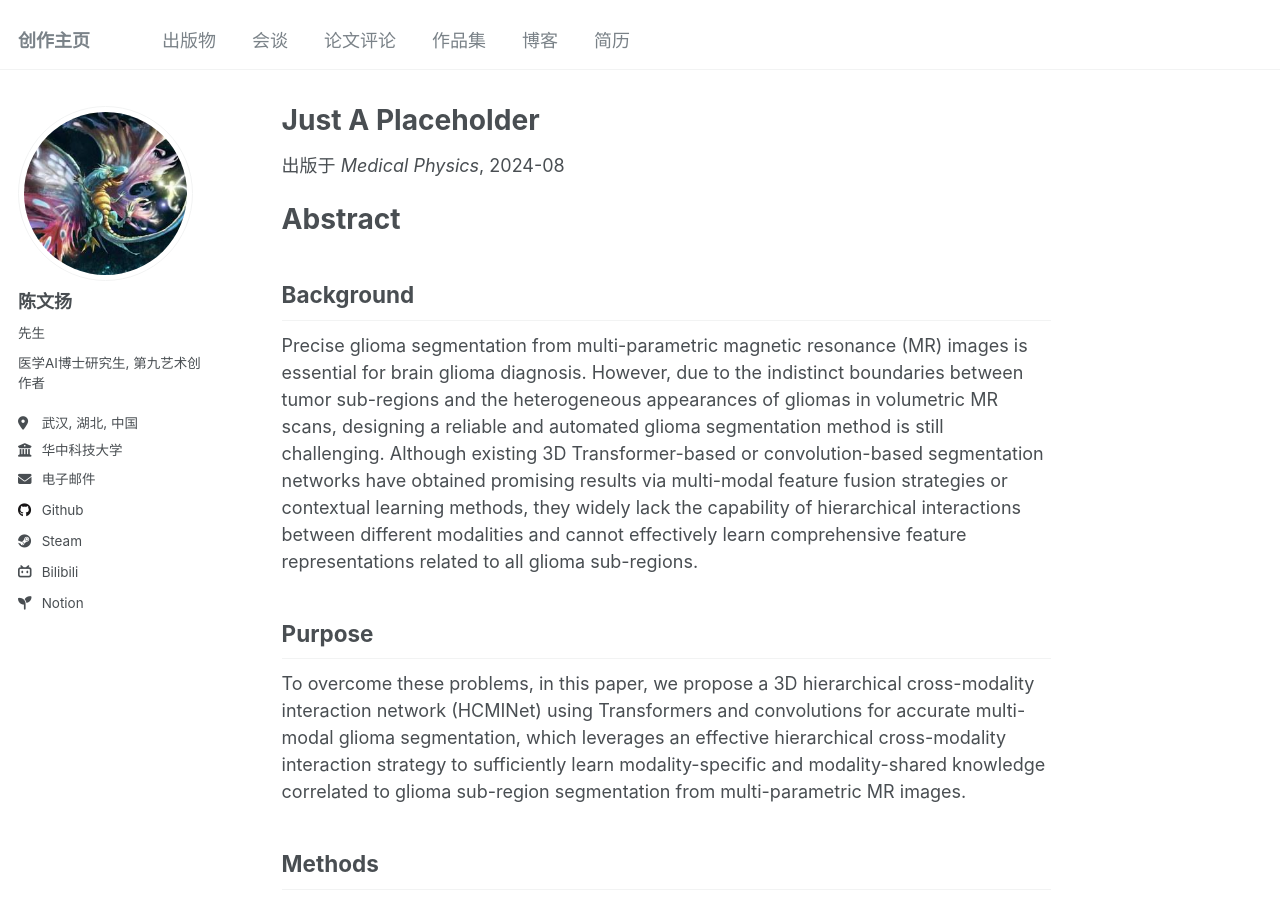
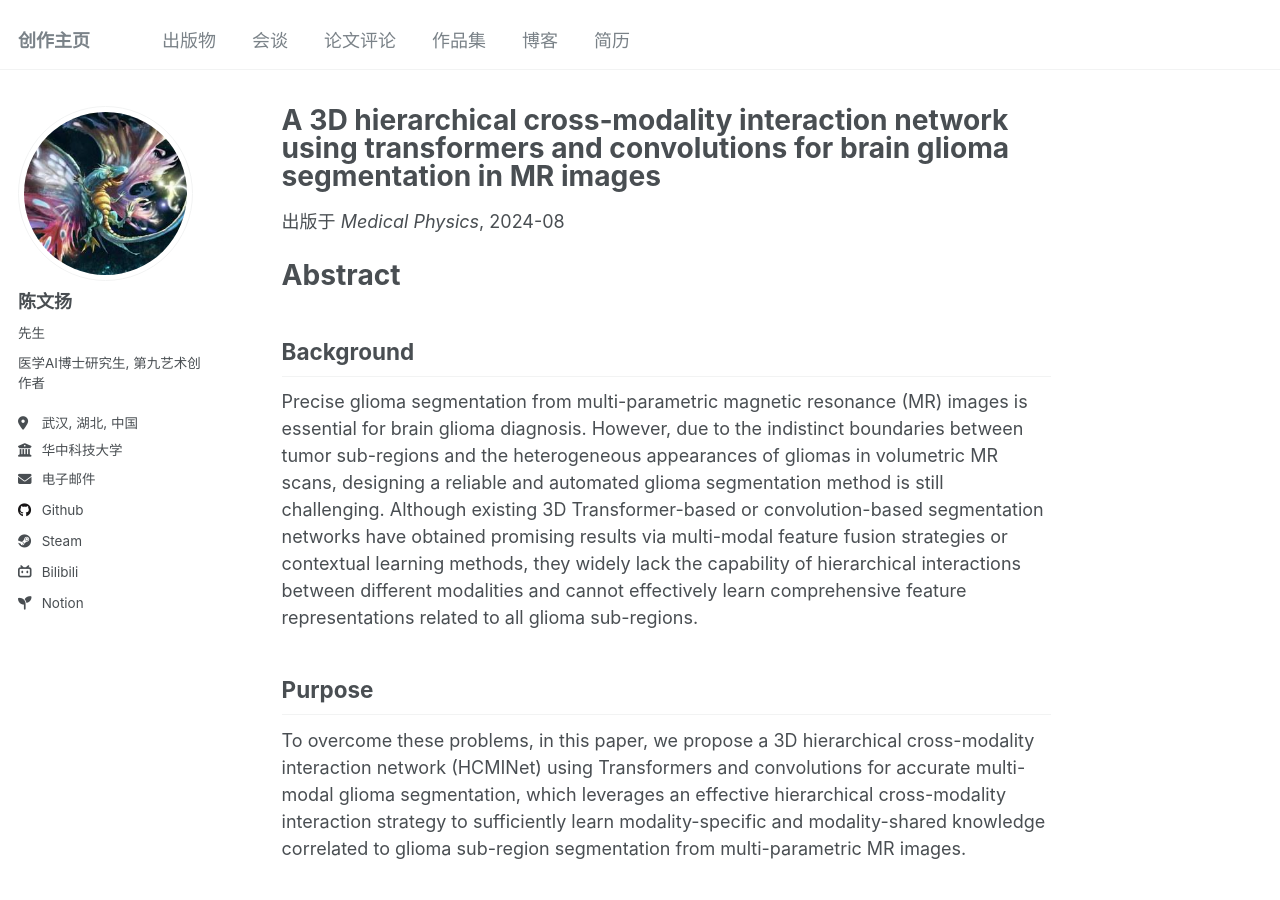
Before and after one commit to CyannyPasiify/cyannypasiify.github.io, a Jekyll site: the page built from _publications/2024-08-13-01-a-3d-hierarchical-cross‐modality-interaction-network-using-transformers-and-convolutions-for-brain-glioma-segmentation-in-mr-images.md, in a window 1280 px wide and 900 px high. Built offline with Jekyll 4.4.1, drawn with Linux system fonts in a browser that asks for light colours.

Commit message:
Upload my publication.

```diff
--- a/_publications/2024-08-13-01-Just A Placeholder.md
+++ b/_publications/2024-08-13-01-a-3d-hierarchical-cross‐modality-interaction-network-using-transformers-and-convolutions-for-brain-glioma-segmentation-in-mr-images.md
@@ -1,5 +1,5 @@
 ---
-title: "Just A Placeholder"
+title: "A 3D hierarchical cross‐modality interaction network using transformers and convolutions for brain glioma segmentation in MR images"
 collection: publications
 category: "期刊论文"
 keywords:
@@ -8,7 +8,7 @@ keywords:
   - 'MR images'
   - 'multi-modal feature fusion'
   - 'vision transformer'
-permalink: /publication/2024-08-13-01-just-a-placeholder
+permalink: /publication/2024-08-13-01-a-3d-hierarchical-cross‐modality-interaction-network-using-transformers-and-convolutions-for-brain-glioma-segmentation-in-mr-images
 excerpt: 'Precise glioma segmentation from multi-parametric magnetic resonance (MR) images is essential for brain glioma
 diagnosis. However, due to the indistinct boundaries between tumor sub-regions and the heterogeneous appearances of
 gliomas in volumetric MR scans, designing a reliable and automated glioma segmentation method is still challenging.
```
